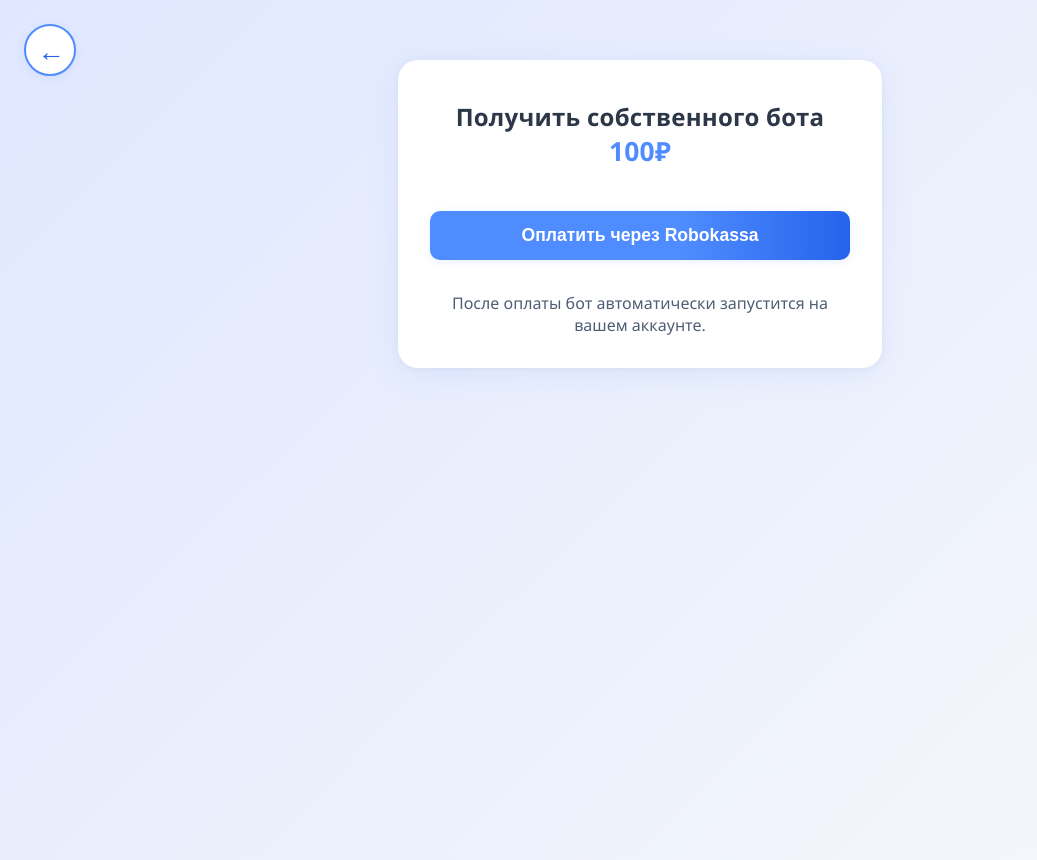
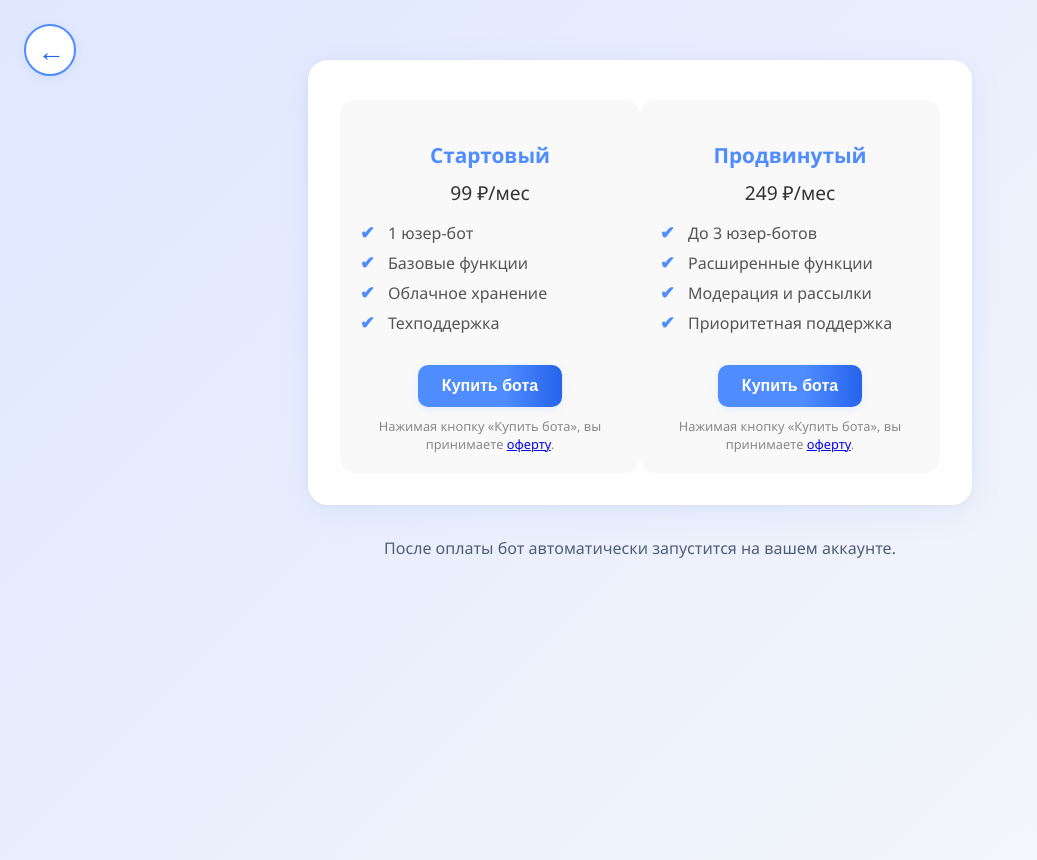
Before and after one commit to pivoedov/whyhub-site, a plain HTML site: page pay.html in a window 1280 px wide. Shown: the whole page, without its empty margins (0-1037 px from the left). Drawn offline with Linux system fonts and the light colour scheme.

Commit message:
Update pay.html

```diff
--- a/pay.html
+++ b/pay.html
@@ -28,15 +28,23 @@
             min-height: 100vh;
         }
         .container {
-            max-width: 420px;
+            max-width: 600px;
             margin: 60px auto 0 auto;
             background: #fff;
             border-radius: 20px;
             box-shadow: 0 6px 32px rgba(79,140,255,0.10), 0 1.5px 6px rgba(0,0,0,0.04);
             padding: 40px 32px 32px 32px;
             display: flex;
-            flex-direction: column;
-            align-items: center;
+            flex-direction: row;
+            align-items: stretch;
+            justify-content: space-around;
+        }
+        .tariff {
+            width: 48%;
+            background: #f9f9f9;
+            border-radius: 15px;
+            padding: 20px;
+            text-align: center;
         }
         h2 {
             text-align: center;
@@ -45,26 +53,52 @@
             font-size: 1.5em;
             letter-spacing: 0.01em;
         }
-        form {
-            width: 100%;
-            display: flex;
-            flex-direction: column;
-            align-items: stretch;
+        h3 {
+            color: #4f8cff;
+            font-size: 1.3em;
+            margin-bottom: 10px;
         }
-        button[type="submit"] {
+        .price {
+            font-size: 1.2em;
+            color: #333;
+            margin-bottom: 15px;
+        }
+        ul {
+            list-style: none;
+            padding: 0;
+        }
+        li {
+            margin-bottom: 8px;
+            color: #555;
+            text-align: left;
+            position: relative;
+            padding-left: 28px;
+            font-size: 1em;
+        }
+        li::before {
+            content: "✔";
+            color: #4f8cff;
+            font-weight: bold;
+            position: absolute;
+            left: 0;
+            top: 0;
+            font-size: 1.1em;
+            line-height: 1.2;
+        }
+        button {
             background: linear-gradient(90deg, #4f8cff 60%, #2563eb 100%);
             color: #fff;
             border: none;
             border-radius: 10px;
-            padding: 14px 0;
-            font-size: 1.1em;
+            padding: 12px 24px;
+            font-size: 1em;
             font-weight: 600;
             cursor: pointer;
-            margin-top: 18px;
+            margin-top: 15px;
             box-shadow: 0 2px 8px rgba(79,140,255,0.13);
             transition: background 0.2s, box-shadow 0.2s;
         }
-        button[type="submit"]:hover {
+        button:hover {
             background: linear-gradient(90deg, #2563eb 60%, #4f8cff 100%);
             box-shadow: 0 4px 16px rgba(79,140,255,0.18);
         }
@@ -73,6 +107,12 @@
             color: #4f5d75;
             margin: 32px 0 0 0;
             font-size: 1em;
+        }
+        .offer-note {
+            text-align: center;
+            color: #888;
+            font-size: 0.8em;
+            margin-top: 10px;
         }
         .back-btn {
             position: fixed;
@@ -108,6 +148,12 @@
             .container {
                 margin: 24px 8px 0 8px;
                 padding: 24px 8px 20px 8px;
+                flex-direction: column;
+                align-items: center;
+            }
+            .tariff {
+                width: 100%;
+                margin-bottom: 20px;
             }
             .back-btn {
                 left: 10px;
@@ -122,17 +168,47 @@
 <body>
     <a href="/" class="back-btn" title="Назад"><span>←</span></a>
     <div class="container">
-        <h2>Получить собственного бота<br><span style="color:#4f8cff;font-size:1.1em;">100₽</span></h2>
-        <form action="https://auth.robokassa.ru/Merchant/Index.aspx" method="GET">
-            <input type="hidden" name="MerchantLogin" value="YOUR_LOGIN">
-            <input type="hidden" name="OutSum" value="100.00">
-            <input type="hidden" name="InvId" value="1">
-            <input type="hidden" name="Description" value="Покупка Telegram-бота">
-            <input type="hidden" name="SignatureValue" value="MD5_ПОДПИСЬ">
-            <input type="hidden" name="IsTest" value="1">
-            <button type="submit">Оплатить через Robokassa</button>
-        </form>
-        <p>После оплаты бот автоматически запустится на вашем аккаунте.</p>
+        <div class="tariff">
+            <h3>Стартовый</h3>
+            <div class="price">99 ₽/мес</div>
+            <ul>
+                <li>1 юзер-бот</li>
+                <li>Базовые функции</li>
+                <li>Облачное хранение</li>
+                <li>Техподдержка</li>
+            </ul>
+            <form action="https://auth.robokassa.ru/Merchant/Index.aspx" method="GET">
+                <input type="hidden" name="MerchantLogin" value="YOUR_LOGIN">
+                <input type="hidden" name="OutSum" value="99.00">
+                <input type="hidden" name="InvId" value="2">
+                <input type="hidden" name="Description" value="Подписка на тариф Стартовый">
+                <input type="hidden" name="SignatureValue" value="MD5_ПОДПИСЬ_СТАРТОВЫЙ">
+                <input type="hidden" name="IsTest" value="1">
+                <button type="submit">Купить бота</button>
+            </form>
+            <div class="offer-note">Нажимая кнопку «Купить бота», вы принимаете <a href="/oferta.html" target="_blank">оферту</a>.</div>
+        </div>
+        <div class="tariff">
+            <h3>Продвинутый</h3>
+            <div class="price">249 ₽/мес</div>
+            <ul>
+                <li>До 3 юзер-ботов</li>
+                <li>Расширенные функции</li>
+                <li>Модерация и рассылки</li>
+                <li>Приоритетная поддержка</li>
+            </ul>
+            <form action="https://auth.robokassa.ru/Merchant/Index.aspx" method="GET">
+                <input type="hidden" name="MerchantLogin" value="YOUR_LOGIN">
+                <input type="hidden" name="OutSum" value="249.00">
+                <input type="hidden" name="InvId" value="3">
+                <input type="hidden" name="Description" value="Подписка на тариф Продвинутый">
+                <input type="hidden" name="SignatureValue" value="MD5_ПОДПИСЬ_ПРОДВИНУТЫЙ">
+                <input type="hidden" name="IsTest" value="1">
+                <button type="submit">Купить бота</button>
+            </form>
+            <div class="offer-note">Нажимая кнопку «Купить бота», вы принимаете <a href="/oferta.html" target="_blank">оферту</a>.</div>
+        </div>
     </div>
+    <p>После оплаты бот автоматически запустится на вашем аккаунте.</p>
 </body>
 </html>
```
